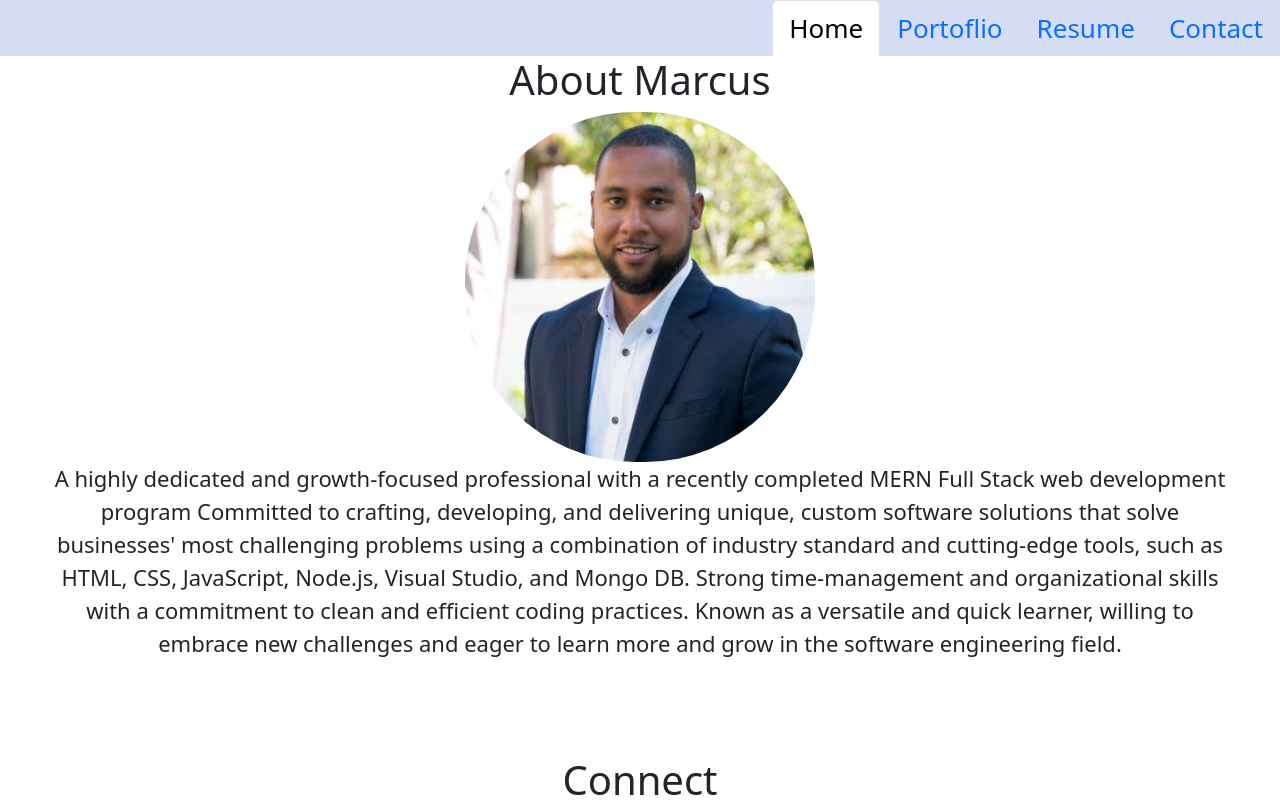
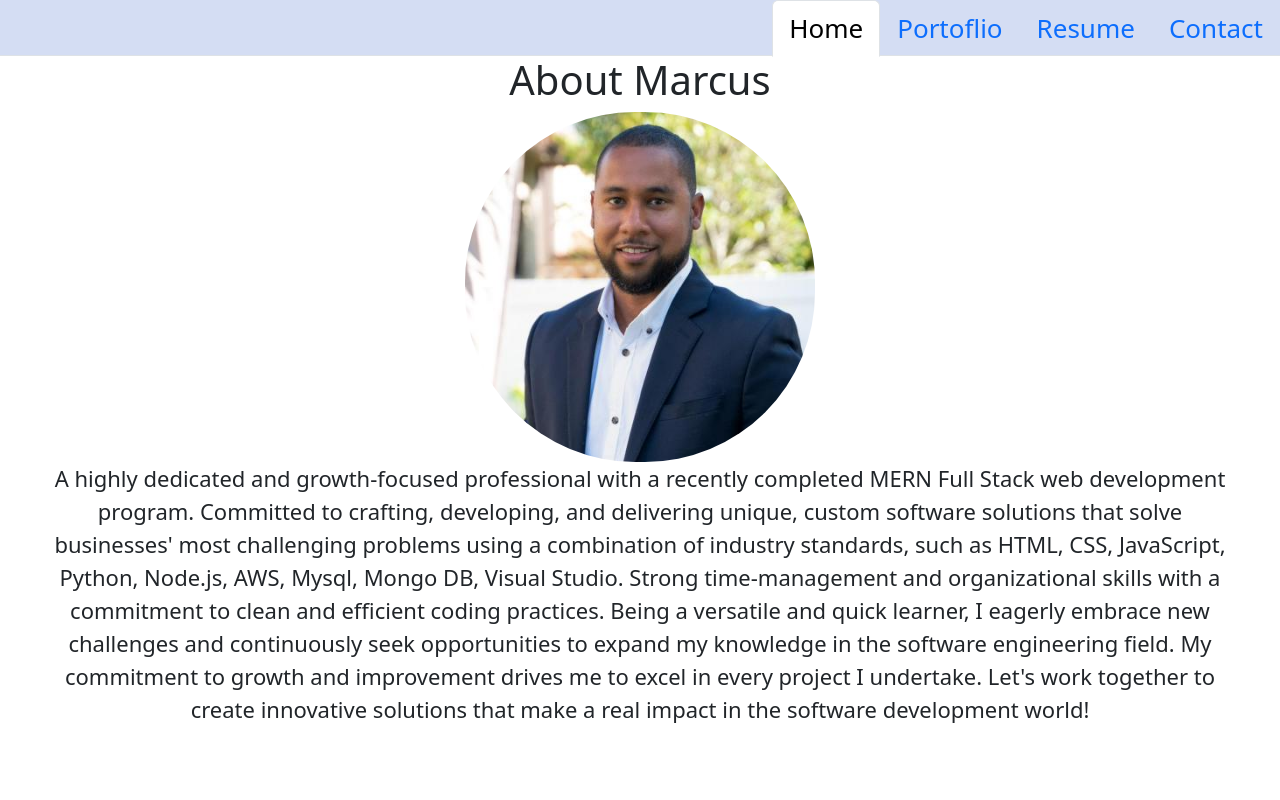
Before and after one commit to mwalker35-stack/marcus-React-Portfolio, a React (Create React App) app: page / in a window 1280 px wide. Shown: the top 800 px of the page. Built offline with nearby package versions, Linux system fonts and the light colour scheme.

Commit message:
added about me update

```diff
--- a/src/components/pages/Home.js
+++ b/src/components/pages/Home.js
@@ -6,7 +6,7 @@ export default function Home() {
       <h1>About Marcus</h1>
       <p>
         <img className="img-fluid mx-auto d-block" src={require("../images/marcus profile pic.jpg")} width="450" height="350" alt="" />
-        A highly dedicated and growth-focused professional with a recently completed MERN Full Stack web development program Committed to crafting, developing, and delivering unique, custom software solutions that solve businesses' most challenging problems using a combination of industry standard and cutting-edge tools, such as HTML, CSS, JavaScript, Node.js, Visual Studio, and Mongo DB. Strong time-management and organizational skills with a commitment to clean and efficient coding practices. Known as a versatile and quick learner, willing to embrace new challenges and eager to learn more and grow in the software engineering field.
+        A highly dedicated and growth-focused professional with a recently completed MERN Full Stack web development program. Committed to crafting, developing, and delivering unique, custom software solutions that solve businesses' most challenging problems using a combination of industry standards, such as HTML, CSS, JavaScript, Python, Node.js, AWS, Mysql, Mongo DB, Visual Studio. Strong time-management and organizational skills with a commitment to clean and efficient coding practices. Being a versatile and quick learner, I eagerly embrace new challenges and continuously seek opportunities to expand my knowledge in the software engineering field. My commitment to growth and improvement drives me to excel in every project I undertake. Let's work together to create innovative solutions that make a real impact in the software development world!
 
 
       </p>
```
